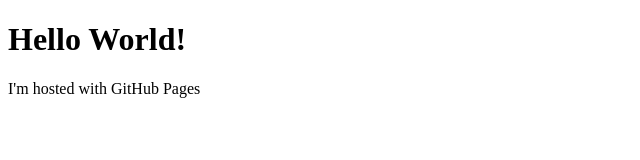
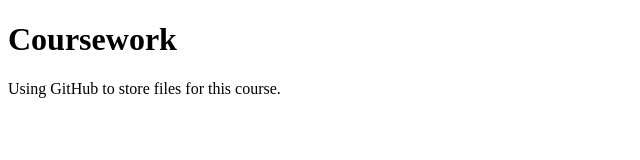
Before and after one commit to mdevedu/coursera-test, a plain HTML site: page index.html in a window 1280 px wide. Shown: the whole page, without its empty margins (0-640 px from the left). Drawn offline with Linux system fonts and the light colour scheme.

Commit message:
Update index.html

```diff
--- a/index.html
+++ b/index.html
@@ -3,10 +3,10 @@
 <head>
 	<meta charset="utf-8">
 	<meta name="viewport" content="width=device-width, initial-scale=1">
-	<title>Hello World from GitHub!</title>
+	<title>Coursera - HTML, CSS & JavaScript</title>
 </head>
 <body>
-<h1>Hello World!</h1>
-<p>I'm hosted with GitHub Pages</p>
+<h1>Coursework</h1>
+<p>Using GitHub to store files for this course.</p>
 </body>
 </html>
```
